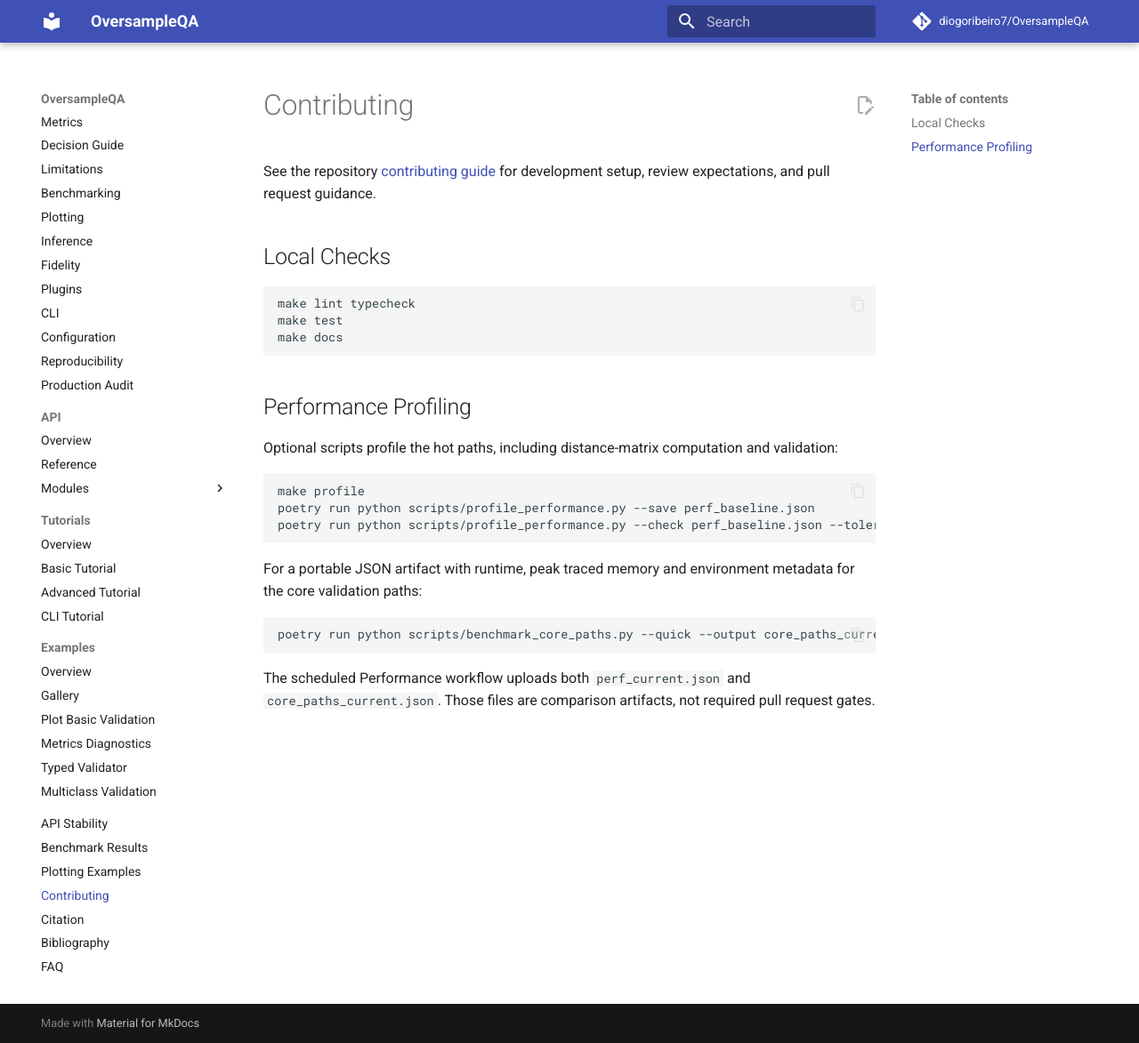
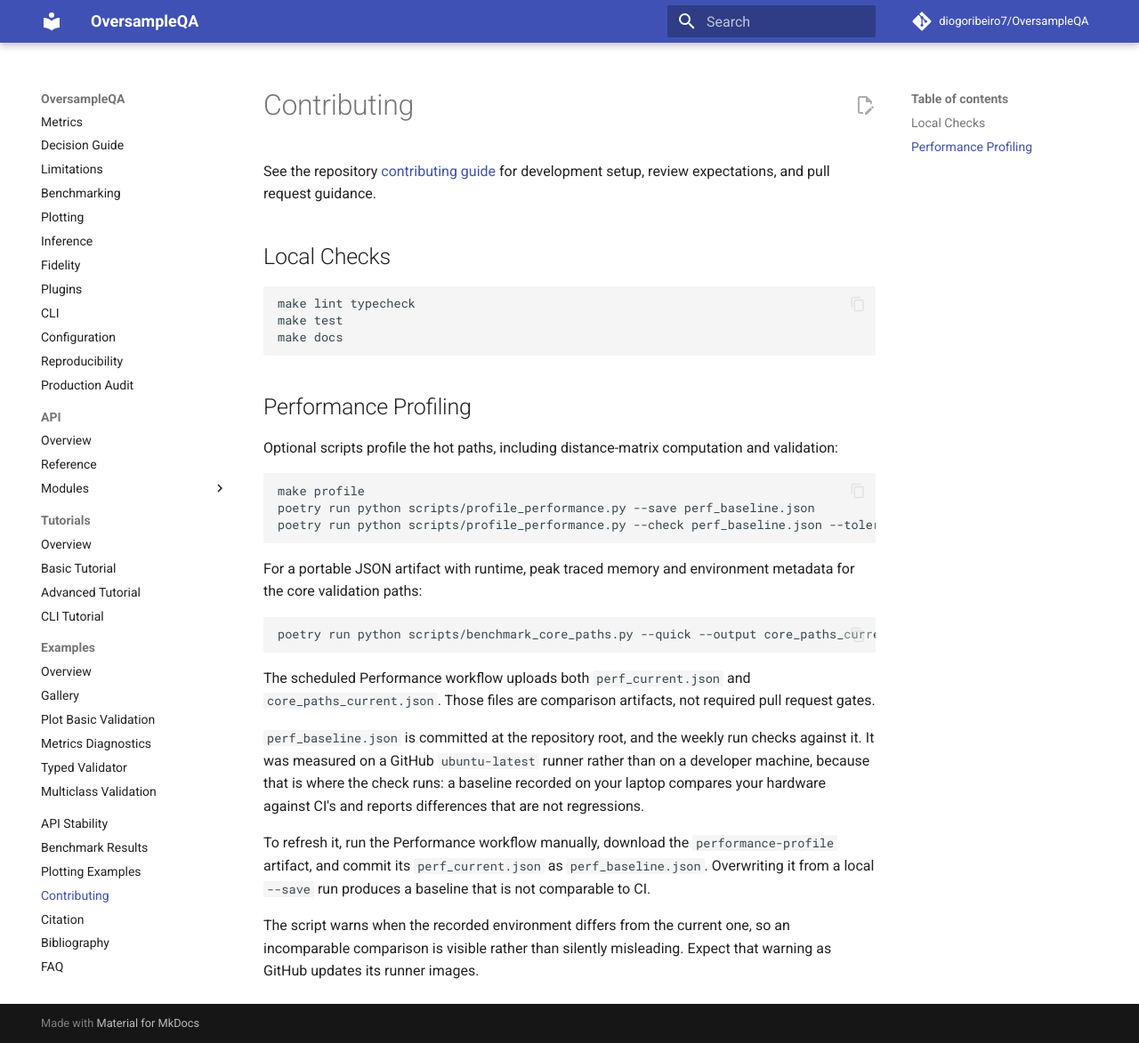
Before and after one commit to DiogoRibeiro7/OversampleQA, an MkDocs documentation site: the page built from docs/contributing.md, in a window 1280 px wide and 1173 px high. Shown: the whole window at 89% size. Built offline with MkDocs 1.6.1 and Material for MkDocs 9.7.7, drawn with Linux system fonts in a browser that asks for light colours; comment, search, counter and statistics services are not loaded.

Commit message:
perf: commit the CI performance baseline and stop skipping the check
The weekly Performance workflow guarded its regression check on
`perf_baseline.json` existing. The file never existed, so the step was
skipped on every run since the workflow was added -- while the run
reported success. The only step that detects a regression had never
executed:

    Run profile:                       success
    Run core-path benchmark scaffold:  success
    Check against committed baseline:  skipped

The baseline is taken from the `performance-profile` artifact of a real
`ubuntu-latest` run, not from a local `--save`. A baseline recorded on a
developer machine is not comparable to where the check runs: checking this
CI baseline from a Windows laptop reports all seven benchmarks as
regressions, none of which are real.

The guard is removed as well. A missing baseline is now a visible failure
rather than a silent skip, which is what let this go unnoticed. The job is
`continue-on-error`, so it reports without blocking.

Refreshing the baseline is documented in CONTRIBUTING.md and
docs/contributing.md, including why a local `--save` is the wrong source.

Closes the "publish an initial baseline artifact for core validation
paths" item of the v0.7.0 benchmark scaffold.

```diff
--- a/docs/contributing.md
+++ b/docs/contributing.md
@@ -31,3 +31,18 @@ poetry run python scripts/benchmark_core_paths.py --quick --output core_paths_cu
 The scheduled Performance workflow uploads both `perf_current.json` and
 `core_paths_current.json`. Those files are comparison artifacts, not required
 pull request gates.
+
+`perf_baseline.json` is committed at the repository root, and the weekly run
+checks against it. It was measured on a GitHub `ubuntu-latest` runner rather
+than on a developer machine, because that is where the check runs: a baseline
+recorded on your laptop compares your hardware against CI's and reports
+differences that are not regressions.
+
+To refresh it, run the Performance workflow manually, download the
+`performance-profile` artifact, and commit its `perf_current.json` as
+`perf_baseline.json`. Overwriting it from a local `--save` run produces a
+baseline that is not comparable to CI.
+
+The script warns when the recorded environment differs from the current one, so
+an incomparable comparison is visible rather than silently misleading. Expect
+that warning as GitHub updates its runner images.
```
Also changed, not shown: CONTRIBUTING.md (+15 -0 lines), perf_baseline.json (added, +18 -0 lines), 1 other file.
